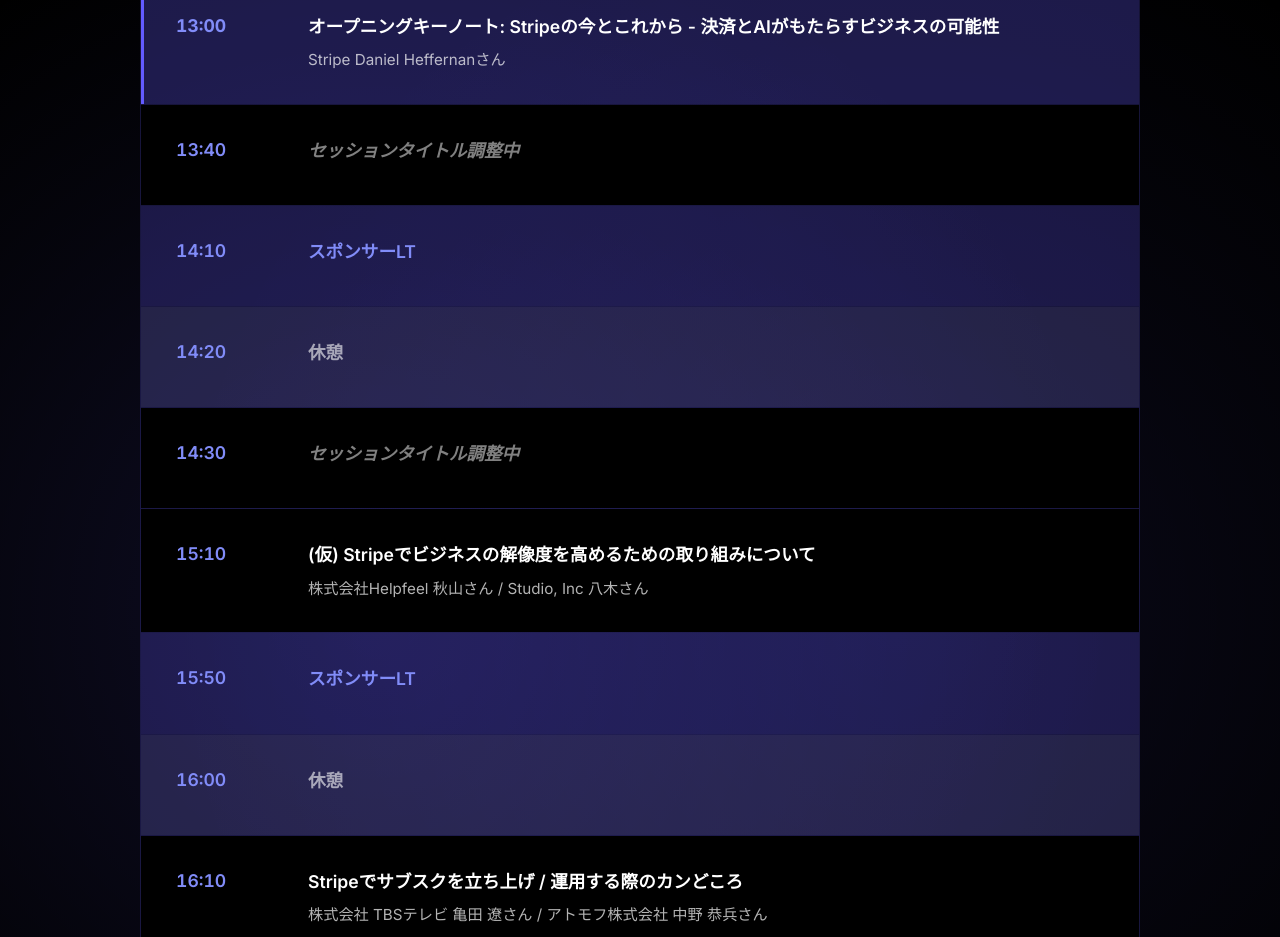
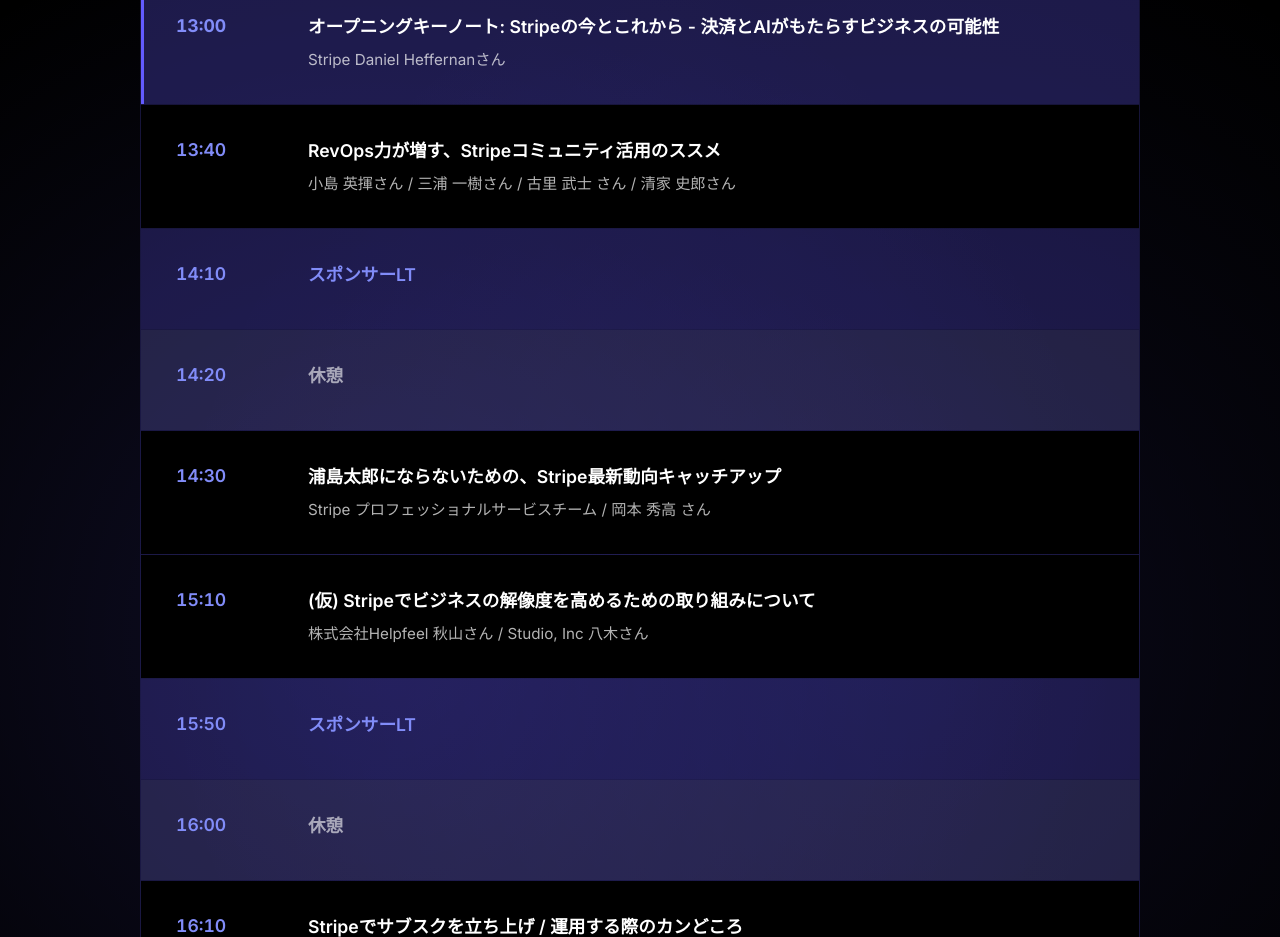
Before and after one commit to jp-stripes/jpstripes-connect-2025, a Next.js app: page / in a window 1280 px wide. Shown: the part 3420-4357 px from the top of the page. Built offline with nearby package versions, Linux system fonts and the light colour scheme.

Commit message:
update timetable

```diff
--- a/src/app/components/Timetable.tsx
+++ b/src/app/components/Timetable.tsx
@@ -8,10 +8,10 @@
       speaker: 'Stripe Daniel Heffernanさん',
       keynote: true
     },
-    { time: '13:40', title: 'セッションタイトル調整中', speaker: '', placeholder: true },
+    { time: '13:40', title: 'RevOps力が増す、Stripeコミュニティ活用のススメ', speaker: '小島 英揮さん / 三浦 一樹さん / 古里 武士 さん / 清家 史郎さん' },
     { time: '14:10', title: 'スポンサーLT', speaker: '', sponsor: true },
     { time: '14:20', title: '休憩', speaker: '', break: true },
-    { time: '14:30', title: 'セッションタイトル調整中', speaker: '', placeholder: true },
+    { time: '14:30', title: '浦島太郎にならないための、Stripe最新動向キャッチアップ', speaker: 'Stripe プロフェッショナルサービスチーム / 岡本 秀高 さん' },
     {
       time: '15:10',
       title: '(仮) Stripeでビジネスの解像度を高めるための取り組みについて',
```
